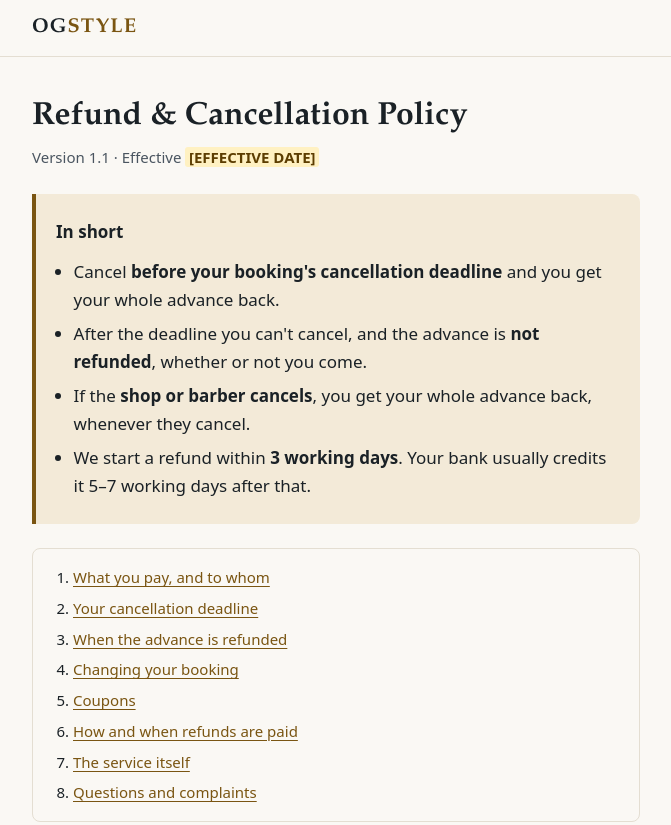
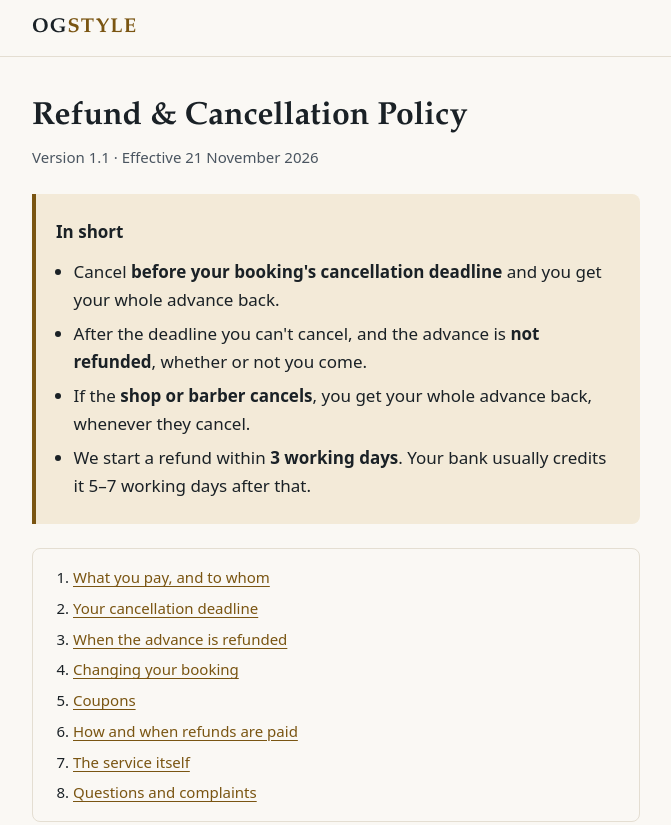
Before and after one commit to dennismelson/ogstyle-site, a plain HTML site: page docs/refund-policy/index.html in a window 1280 px wide. Shown: the top 825 px of the page, without its empty margins (304-975 px from the left). Drawn offline with Linux system fonts and the light colour scheme.

Commit message:
content(refund): v1.1 effective 21 November 2026 (deployed ceb98fb)
Co-Authored-By: Claude Opus 5.5 <noreply@anthropic.com>

```diff
--- a/docs/refund-policy/index.html
+++ b/docs/refund-policy/index.html
@@ -27,11 +27,9 @@
     <main class="wrap">
       <h1>Refund &amp; Cancellation Policy</h1>
       <p class="meta">
-        <!-- FILL-IN: v1.1 takes effect the day the platform-wide cancellation window
-             deploys (trim-time feat/global-cancellation-window). Set the date and merge
-             this branch on that day, not before: until then the code still lets each
-             shop set its own window. -->
-        Version 1.1 · Effective <span class="fill">[EFFECTIVE DATE]</span>
+        <!-- v1.1: effective the day the platform-wide cancellation window deployed
+             (trim-time ceb98fb, 2026-11-21). v1.0 was effective 10 November 2026. -->
+        Version 1.1 · Effective 21 November 2026
       </p>
 
       <div class="summary">
```
